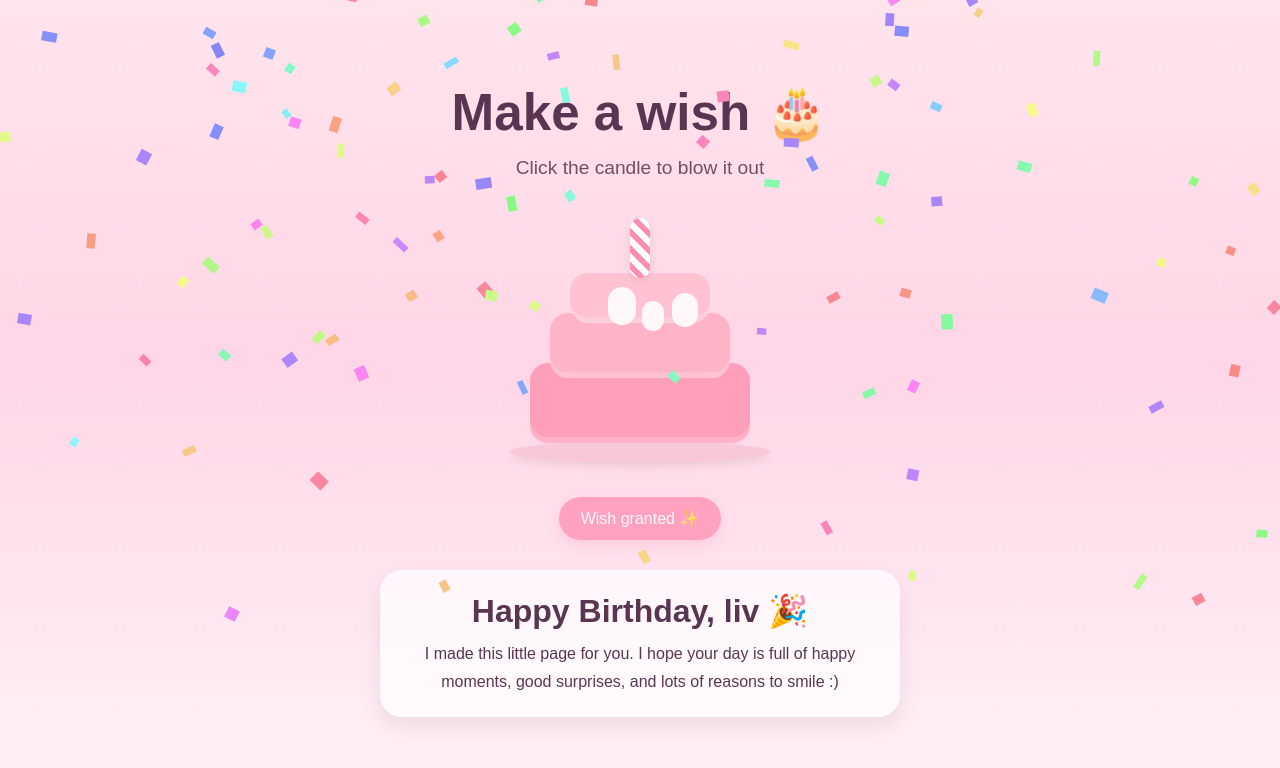
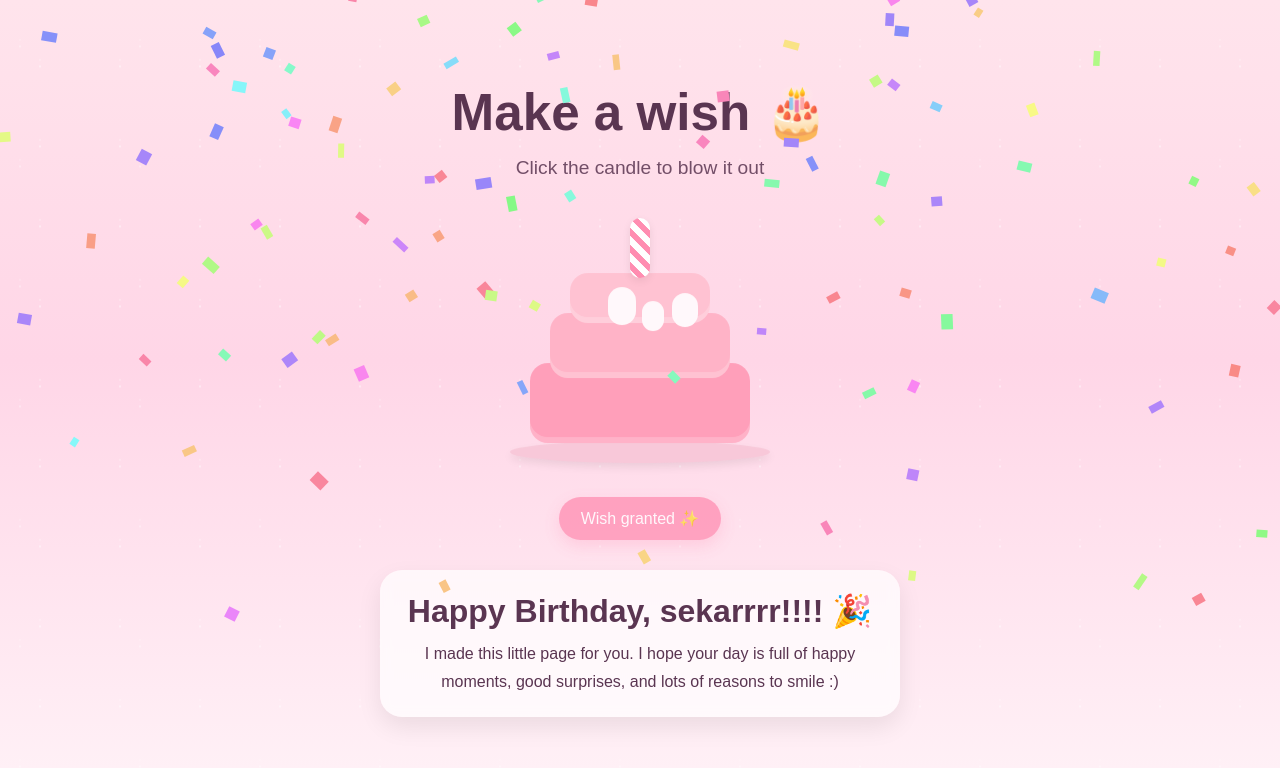
Before and after one commit to eulCz/birthday-cake, a plain HTML site: page index.html in a window 1280 px wide. Both pictures are taken after a click on the element 640 px from the left and 335 px from the top of the page. Drawn offline with Linux system fonts and the light colour scheme.

Commit message:
Update index.html

```diff
--- a/index.html
+++ b/index.html
@@ -41,7 +41,7 @@
     <button class="hint-btn" id="hintBtn">Blow the candle ✨</button>
 
     <section class="message hidden" id="message">
-      <h2>Happy Birthday, liv 🎉</h2>
+      <h2>Happy Birthday, sekarrrr!!!! 🎉</h2>
       <p>
         I made this little page for you.
         I hope your day is full of happy moments, good surprises,
```
